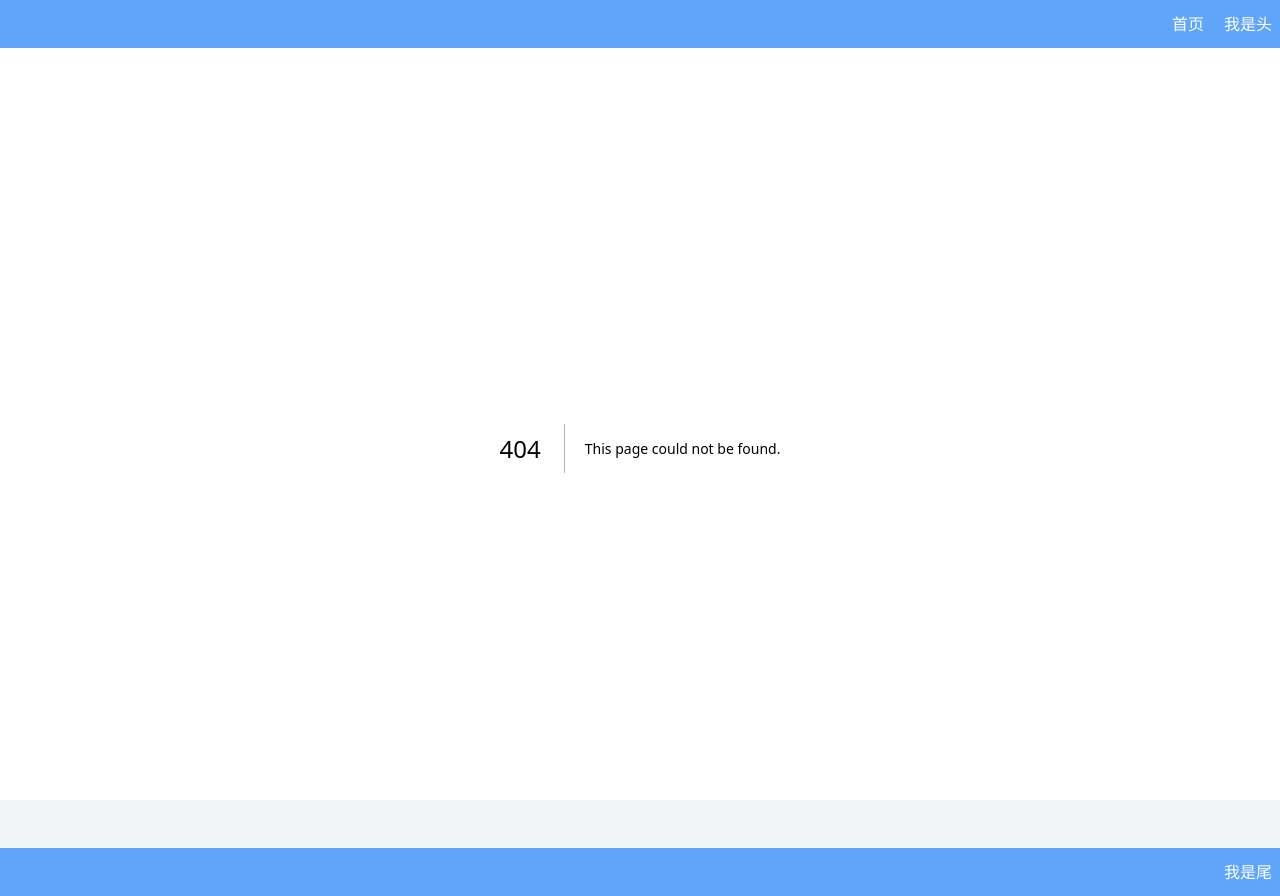
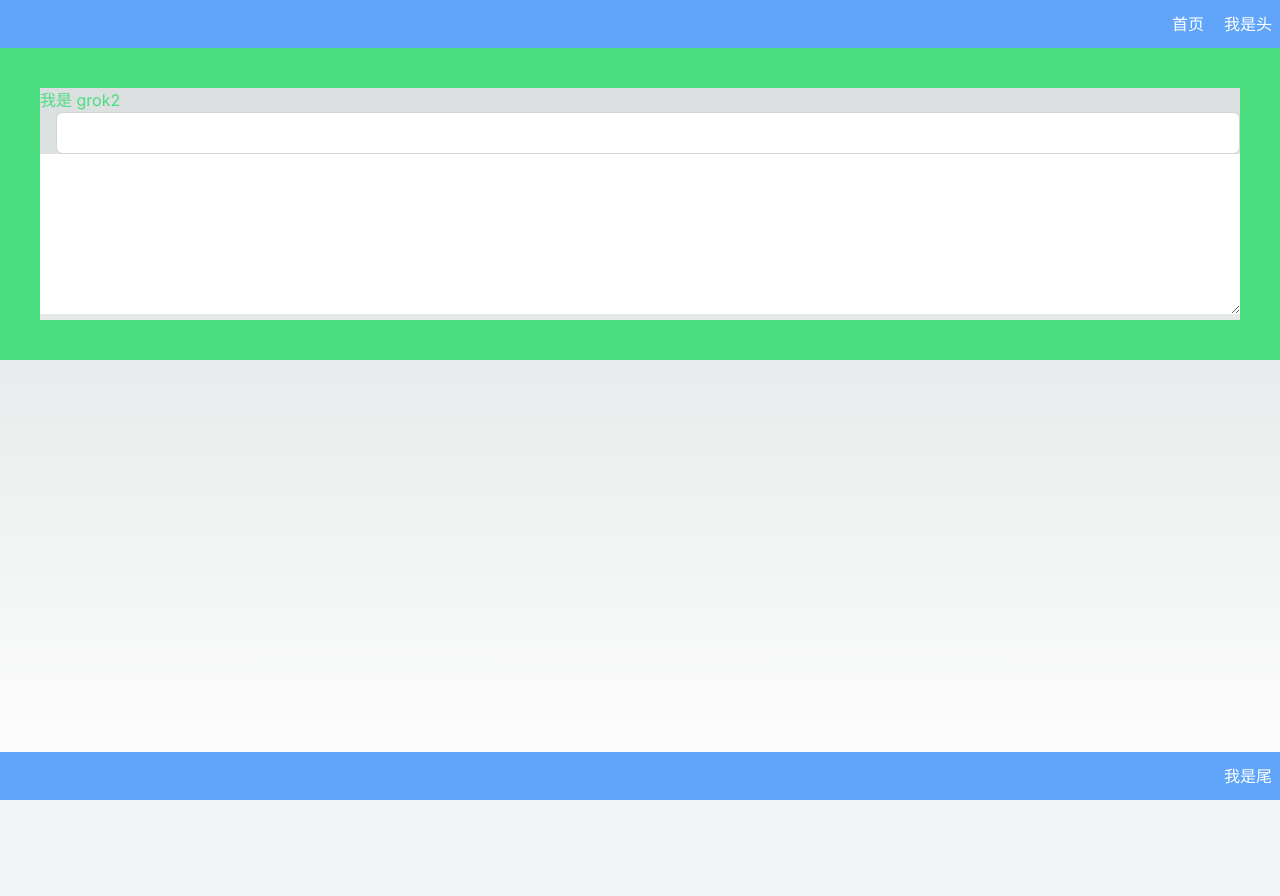
Before and after one commit to vistwang/next-frame, a Next.js app: page /grok in a window 1280 px wide. Before the commit this address had no page. After the commit the page ends 800 px from the top, so only its background shows below. Built offline with nearby package versions, Linux system fonts and the light colour scheme.

Commit message:
fix: grok 接口对接

```diff
--- /dev/null
+++ b/src/app/api/grok2/route.ts
@@ -0,0 +1,32 @@
+import { NextRequest, NextResponse } from 'next/server';
+import OpenAI from 'openai';
+
+type Props = {
+    body: Promise<{
+      content: string
+    }>
+  }
+
+const grok = new OpenAI({
+    apiKey: 'xai-1jWyHQEoCuAhOC5sB4p74AtRTLl2jNNT6orOegn0AqF5X1oz6h9dE8kz5WsUeWgbivAz5EJFw3cY6Llt',
+    // baseURL: 'https://api.x.ai/v1/chat/completions',
+    baseURL: 'https://api.x.ai/v1',
+})
+
+export async function POST(request: NextRequest) {
+    // 读取请求体中的JSON数据
+    const body = await request.json();
+    const { content } = body;
+    const completion = await grok.chat.completions.create({
+        messages: [
+            {role: "system", content: "You are Grok, a chatbot inspired by the Hitchhikers Guide to the Galaxy."},
+            {role: "user", "content": content}
+        ],
+        model: "grok-beta", // 指定模型
+        stream: false,
+        temperature: 0
+    })
+    return NextResponse.json({
+        data: completion.choices[0].message,
+    });
+}
--- /dev/null
+++ b/src/app/grok/page.tsx
@@ -0,0 +1,38 @@
+"use client";
+import { useEffect, useCallback, KeyboardEvent, useState } from "react";
+
+export default function Index() {
+  const [answer, setAnswer] = useState('');
+  useEffect(() => {
+    console.log(12345);
+  }, []);
+
+
+  const getAnswer = useCallback(async (event: KeyboardEvent<HTMLInputElement>) => {
+    // 检查按下的是否是回车键
+    if (event.key === 'Enter') {
+      // 在这里处理回车键被按下的逻辑
+      console.log('--------->', (event.target as HTMLInputElement).value);
+      const res = await fetch('http://localhost:3000/api/grok2', {
+        method: 'post',
+        body: JSON.stringify({
+          content: (event.target as HTMLInputElement).value
+        })
+      });
+      const jsonData: { data: {content: string}; } = await res.json();
+      console.log('jsonData--------->', jsonData);
+      setAnswer(jsonData.data.content);
+      // 阻止表单默认提交行为
+      event.preventDefault();
+    }
+  }, []);
+  return (
+    <div className="border-green-400 border-40">
+    <h1 className='text-green-400'>我是 grok2</h1>
+    <div className="flex items-center">
+      <input onKeyDown={(e) => getAnswer(e)} type="text" className="w-full bg-clip-padding ml-4 border border-gray-300 rounded-md px-4 py-2 focus:outline-none focus:border-blue-500 focus:ring-2 focus:ring-blue-500" />
+    </div>
+    <textarea className="w-full min-h-40 h-auto" name="" id="" value={answer} readOnly />
+    </div>
+  )
+}
--- a/src/app/page.tsx
+++ b/src/app/page.tsx
@@ -40,6 +40,11 @@ export default function Index() {
           openAI
         </Link>
       </li>
+      <li className="p-4 h-14 rounded-lg flex items-center justify-center bg-sky-300 shadow-lg">
+        <Link href="/grok">
+          grok2
+        </Link>
+      </li>
     </ul>
     </div>
 }
```
